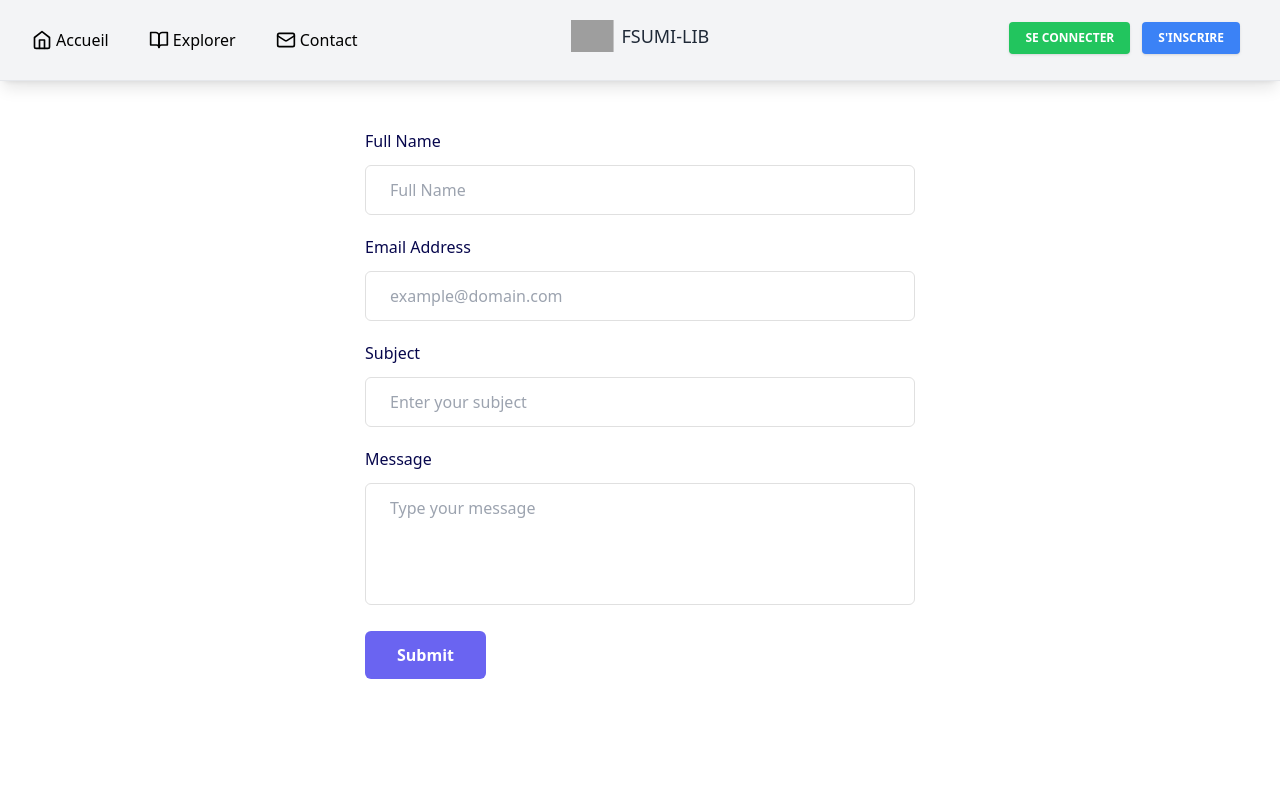
After one commit to 0x0redd/bibliotheque, a Django app: page /Contact in a window 1280 px wide. The commit adds this page. Run offline with Django 5.2, Linux system fonts and the light colour scheme; some libraries are stand-ins or nearby versions; grey boxes are pictures that could not be loaded.

Commit message:
fixed header and livre

```diff
--- /dev/null
+++ b/BiblioAPP/templates/contact.html
@@ -0,0 +1,137 @@
+{% load compress %}
+{% load static %}
+<!DOCTYPE html>
+<html lang="en">
+<head>
+    <meta charset="utf-8" />
+    <meta name="viewport" content="width=device-width, initial-scale=1" />
+    <meta name="theme-color" content="#000000" />
+    <link rel="shortcut icon" href="{% static 'source/library-w.svg' %}" />
+    <link rel="apple-touch-icon" sizes="76x76" href="./assets/img/apple-icon.png" />
+    <link rel="stylesheet" href="https://cdnjs.cloudflare.com/ajax/libs/font-awesome/5.15.3/css/all.min.css" />
+    <script src="https://cdn.tailwindcss.com"></script>
+
+    <style>
+        video {
+          width: 100%;
+          height: 100%;
+          object-fit: cover;
+        }
+        .book-desc{
+          cursor:default  !important;
+        }
+        .book-card:hover .book-desc{
+          opacity: 1 !important;
+          padding-top: 30px !important;
+        }
+        .book-card:hover .book-img{
+          opacity: .2 !important;
+        }
+        .book-card:hover{
+          background-color: rgb(0, 0, 0) !important;
+        }
+        .book-card:hover .book-title{
+          opacity: .4 !important;
+        }
+        .book-card:hover .book-emprunt{
+          opacity: 1 !important;
+          bottom: 20px !important;
+          right: 20px !important;
+        }
+        .book-emprunt:hover {
+          scale: 1.1;
+        }
+      </style>
+    <title>Livres</title>
+</head>
+
+<body class="text-gray-800 antialiased">
+
+{% include "header.html" %}
+
+<!-- search bar  -->
+
+
+
+
+
+<section class=" pb-20">
+    <div class="flex items-center justify-center p-12">
+        <!-- Author: FormBold Team -->
+        <!-- Learn More: https://formbold.com -->
+        <div class="mx-auto w-full max-w-[550px]">
+          <form action="https://formbold.com/s/FORM_ID" method="POST">
+            <div class="mb-5">
+              <label
+                for="name"
+                class="mb-3 block text-base font-medium text-[#07074D]"
+              >
+                Full Name
+              </label>
+              <input
+                type="text"
+                name="name"
+                id="name"
+                placeholder="Full Name"
+                class="w-full rounded-md border border-[#e0e0e0] bg-white py-3 px-6 text-base font-medium text-[#6B7280] outline-none focus:border-[#6A64F1] focus:shadow-md"
+              />
+            </div>
+            <div class="mb-5">
+              <label
+                for="email"
+                class="mb-3 block text-base font-medium text-[#07074D]"
+              >
+                Email Address
+              </label>
+              <input
+                type="email"
+                name="email"
+                id="email"
+                placeholder="example@domain.com"
+                class="w-full rounded-md border border-[#e0e0e0] bg-white py-3 px-6 text-base font-medium text-[#6B7280] outline-none focus:border-[#6A64F1] focus:shadow-md"
+              />
+            </div>
+            <div class="mb-5">
+              <label
+                for="subject"
+                class="mb-3 block text-base font-medium text-[#07074D]"
+              >
+                Subject
+              </label>
+              <input
+                type="text"
+                name="subject"
+                id="subject"
+                placeholder="Enter your subject"
+                class="w-full rounded-md border border-[#e0e0e0] bg-white py-3 px-6 text-base font-medium text-[#6B7280] outline-none focus:border-[#6A64F1] focus:shadow-md"
+              />
+            </div>
+            <div class="mb-5">
+              <label
+                for="message"
+                class="mb-3 block text-base font-medium text-[#07074D]"
+              >
+                Message
+              </label>
+              <textarea
+                rows="4"
+                name="message"
+                id="message"
+                placeholder="Type your message"
+                class="w-full resize-none rounded-md border border-[#e0e0e0] bg-white py-3 px-6 text-base font-medium text-[#6B7280] outline-none focus:border-[#6A64F1] focus:shadow-md"
+              ></textarea>
+            </div>
+            <div>
+              <button
+                class="hover:shadow-form rounded-md bg-[#6A64F1] py-3 px-8 text-base font-semibold text-white outline-none"
+              >
+                Submit
+              </button>
+            </div>
+          </form>
+        </div>
+      </div>
+</section>
+
+</body>
+</html>
--- a/BiblioAPP/templates/header.html
+++ b/BiblioAPP/templates/header.html
@@ -62,7 +62,7 @@
                     Explorer
                     </a>
 
-                    <a href="/contact" title="" class="text-base font-medium text-black flex items-center gap-1 hover:text-blue-500 transition-all duration-200">
+                    <a href="/Contact" title="" class="text-base font-medium text-black flex items-center gap-1 hover:text-blue-500 transition-all duration-200">
                         <svg xmlns="http://www.w3.org/2000/svg" width="20" height="20" viewBox="0 0 24 24" fill="none" stroke="currentColor" stroke-width="2" stroke-linecap="round" stroke-linejoin="round" class="lucide lucide-mail"><rect width="20" height="16" x="2" y="4" rx="2"/><path d="m22 7-8.97 5.7a1.94 1.94 0 0 1-2.06 0L2 7"/></svg>
                     Contact
                     </a>
--- a/BiblioAPP/templates/livre.html
+++ b/BiblioAPP/templates/livre.html
@@ -61,7 +61,7 @@
             </svg>
         </div>
         <input type="search" id="default-search" name="query" class="block w-full p-4 pl-10 font-medium text-md text-black border border-white-300 rounded-lg bg-gray-50 focus:ring-primary-500 focus:border-primary-500 dark:bg-white-700 dark:border-white-900 dark:placeholder-white-900 dark:text-black dark:focus:ring-primary-500 dark:focus:border-primary-500" placeholder="Search Mockups, Logos..." required />
-        <button type="submit" class="text-white absolute right-2.5 bottom-2.5 bg-blue-700 hover:bg-blue-800 focus:ring-4 focus:outline-none focus:ring-blue-300 font-medium rounded-lg text-sm px-4 py-2 dark:bg-blue-600 dark:hover:bg-blue-700 dark:focus:ring-blue-800">Search</button>
+        <button type="submit" class="text-white absolute right-2.5 bottom-2.5 bg-blue-700 hover:scale-105 transition-all duration-200 hover:bg-blue-800 focus:ring-4 focus:outline-none focus:ring-blue-300 font-medium rounded-lg text-sm px-4 py-2 dark:bg-blue-600 dark:hover:bg-blue-700 dark:focus:ring-blue-800">Search</button>
     </div>
 </form>
 
@@ -94,7 +94,6 @@
           <div class="book-title transition-all duration-200 relative text-white px-4 pb-6 mt-6 w-fit">
 
             <div class="book-title transition-all duration-200 ">
-              <p class="block opacity-75 -mb-1">{{ book.genre}}:</p>
               <span class="block font-semibold text-xl text-clip">{{ book.titre }}</span>
               <p class="block opacity-75 -mb-1">{{ book.auteur}}</p>
 
--- a/BiblioAPP/urls.py
+++ b/BiblioAPP/urls.py
@@ -31,7 +31,7 @@ urlpatterns = [
     path('randbook/',fakeBook,name='randbook'),
     path('livre/', livre, name='livre'),
     path('Annuler/', annule, name='annuler'),
-
+    path('Contact', contact, name='contact')
 ]
 
 # Add static files serving in development mode
--- a/BiblioAPP/views.py
+++ b/BiblioAPP/views.py
@@ -13,6 +13,10 @@ from django.conf import settings
 from faker import Faker
 import random
 import datetime
+
+def contact(request):
+    return render(request, 'contact.html')
+
 def index(request):
     # Example view function to render the index page
     books ={
```
Also changed, not shown: BiblioAPP/templates/profile.html (+8 -8 lines), bibioproject/settings.py (+15 -15 lines).
